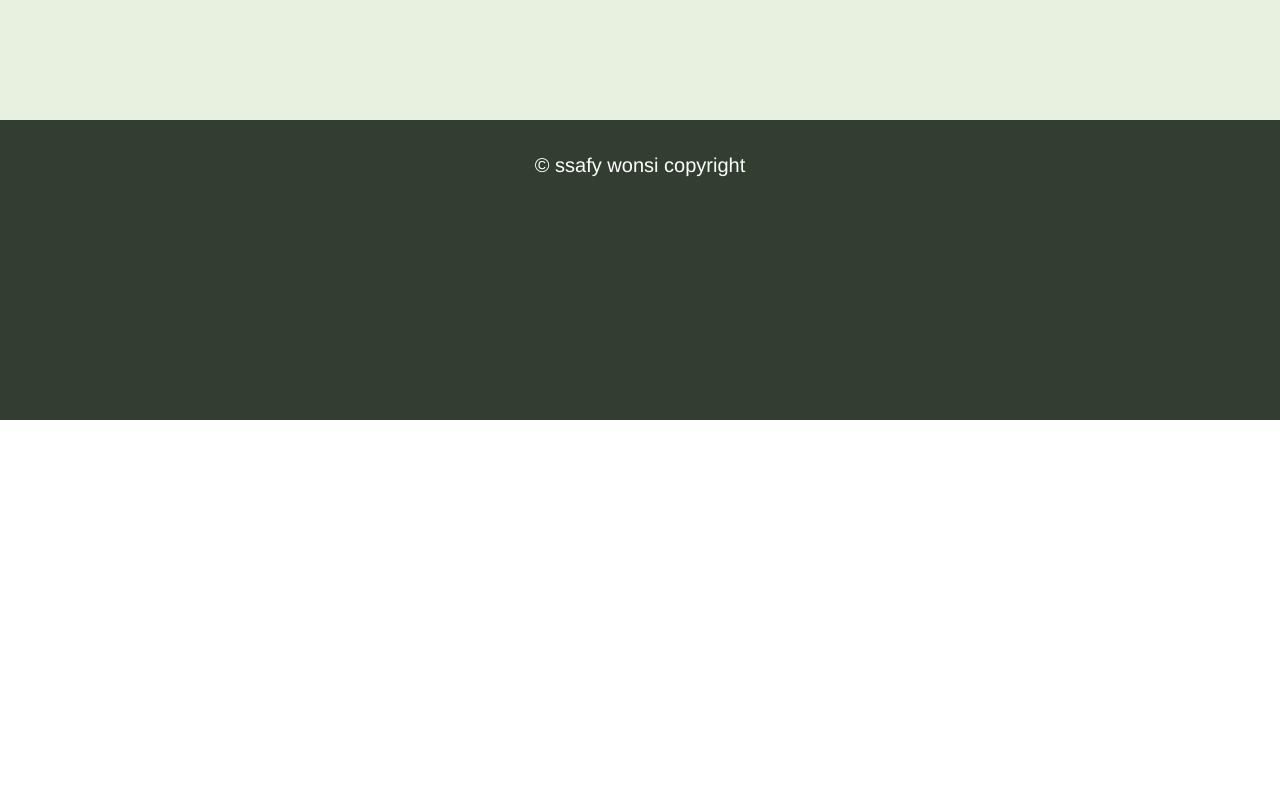
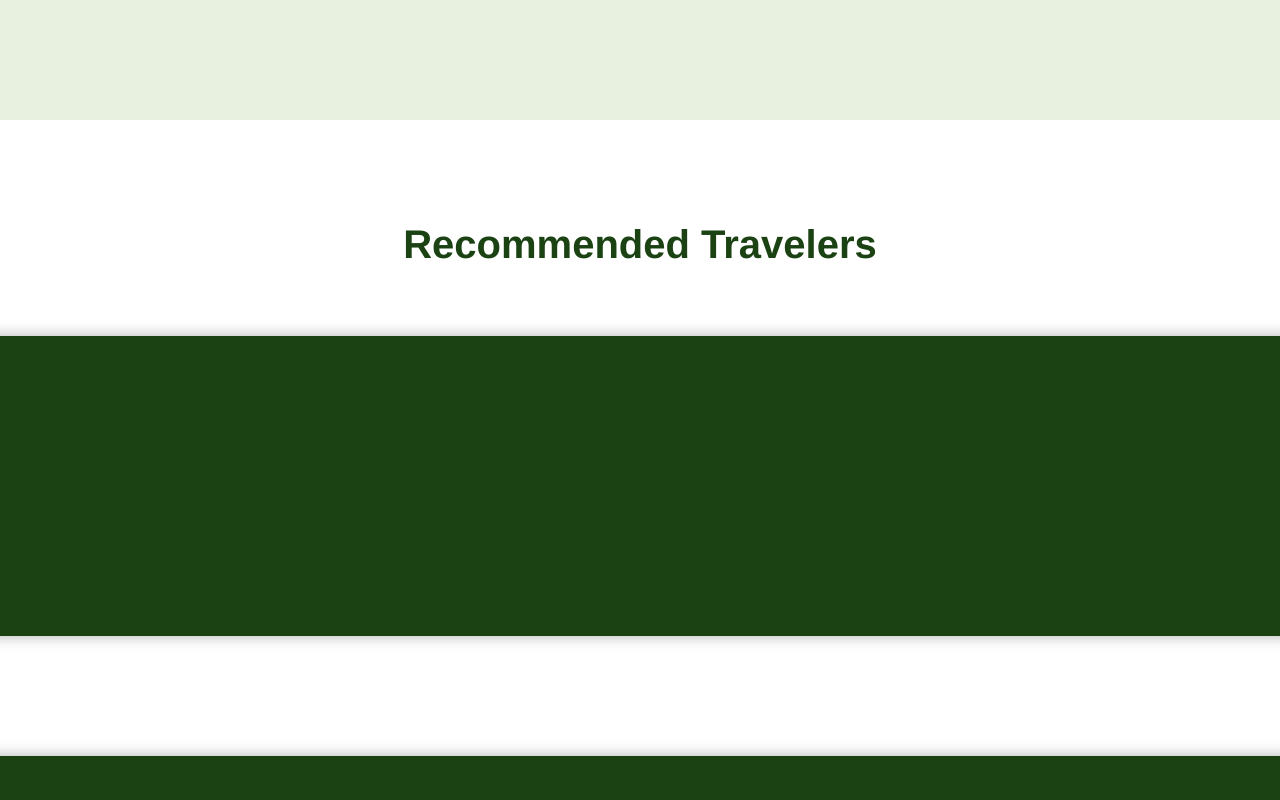
Before and after one commit to 210-reverof/statrip, a Vue app in the folder frontend/: page / in a window 1280 px wide. Shown: the part 5520-6320 px from the top of the page. Before the commit the page ends 5940 px from the top, so only its background shows below. Built offline with nearby package versions, Linux system fonts and the light colour scheme; a web font is replaced by a local one.

Commit message:
feat: 메인 페이지 완성 close #3

```diff
--- a/frontend/src/components/home/PlanBlock.vue
+++ b/frontend/src/components/home/PlanBlock.vue
@@ -10,7 +10,7 @@
 import PlanCard from './PlanCard.vue';
 
 export default {
-  name: "HotSpotBlock",
+  name: "PlanBlock",
   components: {
     PlanCard
   },
--- /dev/null
+++ b/frontend/src/components/home/RecommendBlock.vue
@@ -0,0 +1,41 @@
+<template>
+  <div class="recommend-block">
+    <h3>Recommended Travelers</h3>
+    <div class="recommend-card-container">
+      <recommend-card v-for="recommend in recommends" :key="recommend" :recommend="recommend" />
+    </div>
+  </div>
+
+</template>
+<script>
+import RecommendCard from '@/components/home/RecommendCard.vue';
+export default {
+  name: "RecommendBlock",
+  components: {
+    RecommendCard
+  },
+  data() {
+    return {
+      recommends: [1,2]
+    }
+  }
+};
+</script>
+
+<style>
+.recommend-block h3 {
+  color: #1A4213;
+  font-size: 40px;
+  font-weight: bold;
+  padding-top: 100px;
+}
+
+.recommend-card-container {
+  display: flex;
+  justify-content: center;
+  align-items: center;
+  flex-wrap: wrap;
+  padding-bottom: 100px;
+}
+
+</style>
--- /dev/null
+++ b/frontend/src/components/home/RecommendCard.vue
@@ -0,0 +1,62 @@
+<template>
+  <div class="plan-card">
+    <div class="card-background">
+      <b-row>
+      </b-row>
+    </div>
+  </div>
+</template>
+
+<script>
+export default {
+  components: {
+  },
+};
+</script>
+
+<style scoped>
+.plan-card {
+  margin: 60px;
+}
+
+.card-background {
+  background-color: #1A4213;
+  border-radius: 10px;
+  height: 300px;
+  width: 1500px;
+  box-shadow: 0px 0px 15px rgba(0, 0, 0, 0.3);
+}
+
+.user-tag {
+  padding-left: 60px;
+  padding-top: 40px;
+}
+
+.image-row {
+  display: flex;
+  justify-content: center;
+  align-items: center;
+}
+
+.thumbnail {
+  padding: 60px;
+}
+
+.content-row {
+  display: flex;
+  justify-content: space-between;
+  align-items: center;
+}
+
+.left-align {
+  text-align: left;
+  margin-left: 60px;
+  margin-bottom: 20px;
+}
+
+.right-align {
+  text-align: right;
+  margin-right: 60px;
+  margin-bottom: 20px;
+}
+</style>
--- a/frontend/src/views/HomeView.vue
+++ b/frontend/src/views/HomeView.vue
@@ -3,6 +3,7 @@
         <top-block></top-block>
         <hot-spot-block></hot-spot-block>
         <plan-block></plan-block>
+        <recommend-block></recommend-block>
     </div>
 </template>
 
@@ -10,13 +11,15 @@
 import TopBlock from '@/components/home/TopBlock.vue';
 import HotSpotBlock from '@/components/home/HotSpotBlock.vue';
 import PlanBlock from '@/components/home/PlanBlock.vue';
+import RecommendBlock from '@/components/home/RecommendBlock.vue';
 
 export default {
   name: "HomeView",
   components: {
     TopBlock,
     HotSpotBlock,
-    PlanBlock
+    PlanBlock,
+    RecommendBlock
   }
 };
 
```
